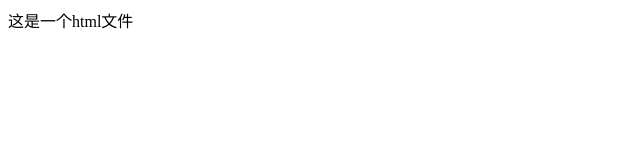
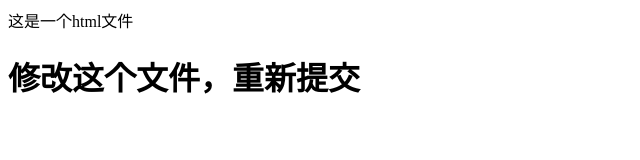
Before and after one commit to AllureWang/git-demo, a plain HTML site: page index.html in a window 1280 px wide. Shown: the whole page, without its empty margins (0-640 px from the left). Drawn offline with Linux system fonts and the light colour scheme.

Commit message:
index.html

```diff
--- a/index.html
+++ b/index.html
@@ -7,5 +7,6 @@
 </head>
 <body>
     这是一个html文件
+    <h1>修改这个文件，重新提交</h1>
 </body>
 </html>
```
